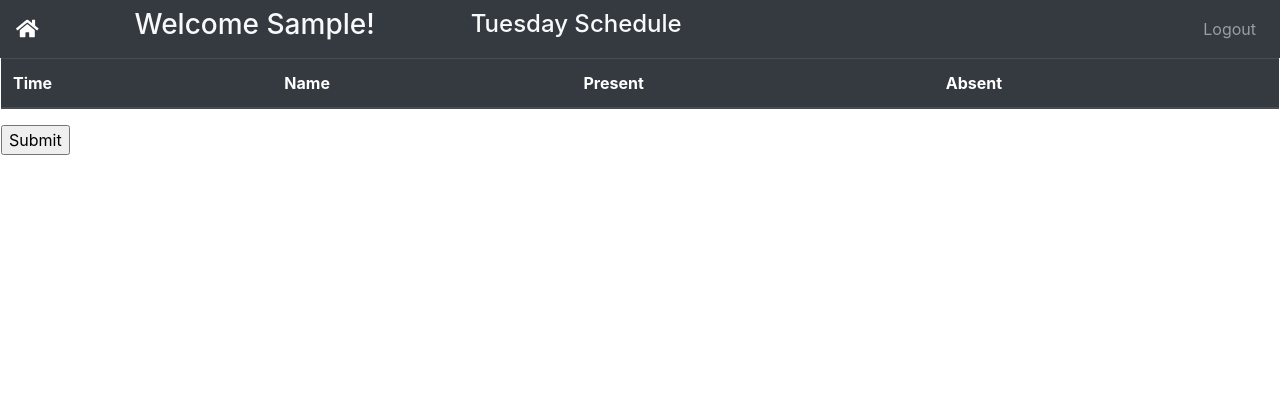
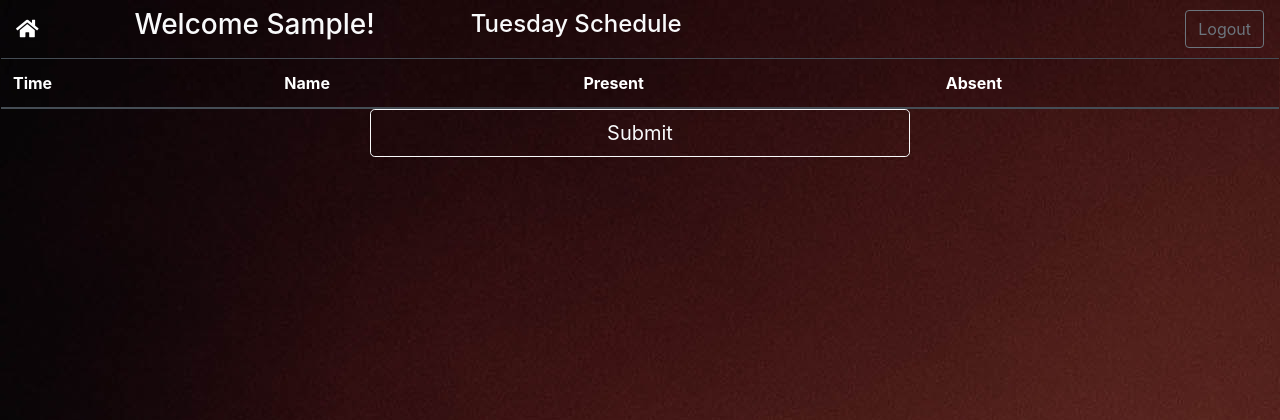
Before and after one commit to philbowden/sam_2.0, a Django app: page /teacher/1/ in a window 1280 px wide. Shown: the top 420 px of the page. Run offline with Django 3.2, Linux system fonts and the light colour scheme; the visitor is signed in with stand-in values (Sample User, id 1); data that the repository does not hold is empty; some libraries are stand-ins or nearby versions.

Commit message:
styling admin.html and teacher.html.  Added teacherstyles.css

```diff
--- a/sam_api/static/css/basestyles.css
+++ b/sam_api/static/css/basestyles.css
@@ -1,3 +1,8 @@
+#basenav
+{
+    background: url("../images/rock.jpg");
+}
+
 #homePic1 {
     margin: auto;
 
--- /dev/null
+++ b/sam_api/static/css/teacherstyles.css
@@ -0,0 +1,14 @@
+.teachernav
+{
+    background: url("../images/rock.jpg");
+}
+
+.header
+{
+    color: white;
+}
+
+#body
+{
+    background: url("../images/rock.jpg");
+}
--- a/sam_api/static/js/lessonDates.js
+++ b/sam_api/static/js/lessonDates.js
@@ -38,6 +38,8 @@ function resetDay(dayNumber)
  }
  function displayDates(year, month, dayNumber)
  {
+     let monthString = formatMonth(month);
+     document.getElementById('currentdate').innerHTML = monthString + "  " + year;
      let date_label_ids = ['lesson1', 'lesson2', 'lesson3','lesson4','lesson5'];
      let dates = getLessonDays(year, month, dayNumber);
      let currentNumColumns = (document.getElementById('adminTable').rows[0].cells.length) - 2;
@@ -83,7 +85,7 @@ function resetDay(dayNumber)
 
  function formatMonth(date)
  {
-     let months = ["Jan", "Feb", "Mar", "Apr", "May", "Jun", "Jul", "Aug", "Sep", "Oct", "Nov", "Dec"];
+     let months = ["Jan ", "Feb ", "Mar ", "Apr ", "May ", "June ", "July ", "Aug ", "Sep ", "Oct ", "Nov ", "Dec "];
      return months[date];
  }
 
--- a/sam_api/templates/teacher.html
+++ b/sam_api/templates/teacher.html
@@ -1,3 +1,5 @@
+{% load static %}
+
 <!DOCTYPE html>
 <html lang="en">
 <head>
@@ -5,13 +7,14 @@
     <title>Teacher</title>
     <link rel="stylesheet" href="https://maxcdn.bootstrapcdn.com/bootstrap/4.4.1/css/bootstrap.min.css">
     <link rel="stylesheet" href="https://use.fontawesome.com/releases/v5.7.0/css/all.css">
+    <link rel="stylesheet" href="{% static 'css/teacherstyles.css' %}">
     <script src="https://ajax.googleapis.com/ajax/libs/jquery/3.4.1/jquery.min.js"></script>
     <script src="https://cdnjs.cloudflare.com/ajax/libs/popper.js/1.16.0/umd/popper.min.js"></script>
     <script src="https://maxcdn.bootstrapcdn.com/bootstrap/4.4.1/js/bootstrap.min.js"></script>
 
 </head>
-<body>
-<nav class="navbar navbar-expand-lg navbar-dark bg-dark">
+<body id="body">
+<nav class="teachernav navbar navbar-expand-lg navbar-dark bg-dark">
     <button class="navbar-toggler" type="button" data-toggle="collapse" data-target="#navbarSupportedContent"
             aria-controls="navbarSupportedContent" aria-expanded="false" aria-label="Toggle navigation">
         <span class="navbar-toggler-icon"></span>
@@ -25,7 +28,7 @@
     <div class="collapse navbar-collapse" id="navbarSupportedContent">
         <ul class="navbar-nav ml-auto">
             <li class="nav-item">
-                <a class="nav-link" href="{% url 'logout' %}">Logout</a>
+                <a class="btn btn-outline-secondary" href="{% url 'logout' %}">Logout</a>
             </li>
         </ul>
     </div>
@@ -33,13 +36,13 @@
 
 <div class="table-responsive">
 <form action="" id="attendance_form" class="row px-3" method="post">{% csrf_token %}
-    <table class="table table-striped">
-        <thead class="thead-dark">
+    <table class="table table-dark m-0">
+        <thead class="teachernav">
         <tr>
-            <th scope="col">Time</th>
-            <th scope="col">Name</th>
-            <th scope="col">Present<br></th>
-            <th scope="col">Absent</th>
+            <th class="header" scope="col">Time</th>
+            <th class="header" scope="col">Name</th>
+            <th class="header" scope="col">Present<br></th>
+            <th class="header" scope="col">Absent</th>
         </tr>
         </thead>
         <tbody>
@@ -66,8 +69,17 @@
         {% endfor %}
         </tbody>
     </table>
+    <div class="container mt-0">
+        <div class="row">
+            <div class="col col-3"></div>
+            <div class="col col-6">
+                <input class="btn btn-outline-light btn-lg btn-block" id="attendance_update" type="submit" value="Submit">
+            </div>
+            <div class="col col-3"></div>
+        </div>
+    </div>
 
-    <input id="attendance_update" type="submit" value="Submit">
+
 
 
 </form>
```
Also changed, not shown: sam_api/templates/admin.html (+11 -7 lines), sam_api/templates/base.html (+11 -14 lines).
